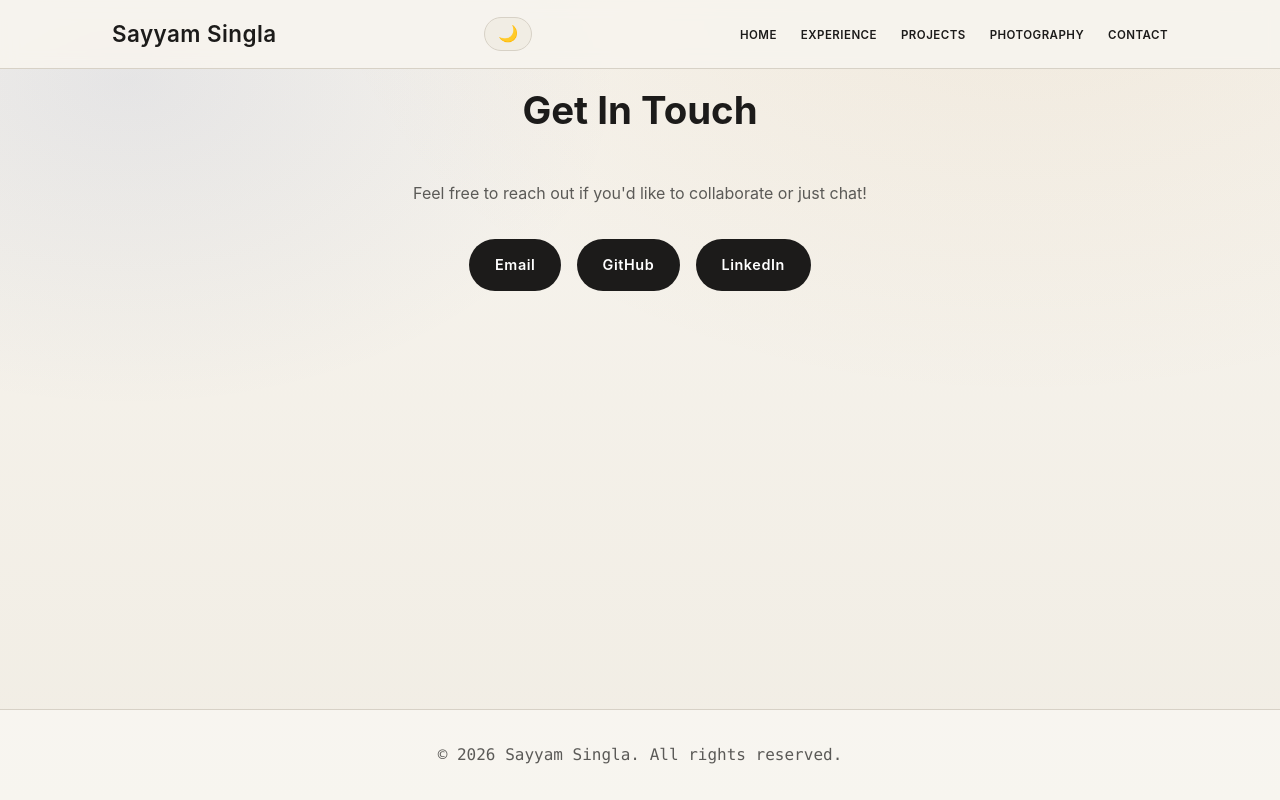
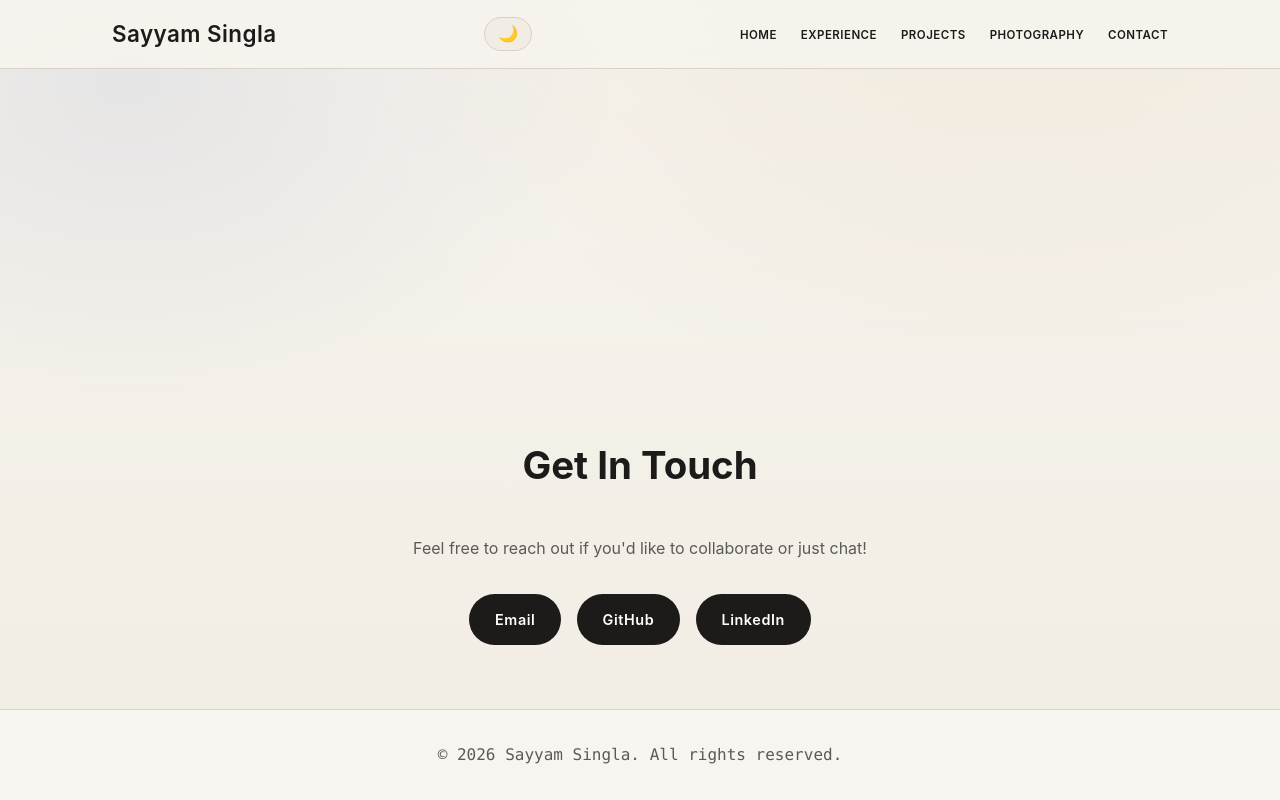
Before and after one commit to sayyamsingla/Personal-Website, a website: page contact.html in a window 1280 px wide. Drawn offline with nearby package versions, Linux system fonts and the light colour scheme; a script that the page names is missing.

Commit message:
Move contact section to the bottom of the page

```diff
--- a/styles.css
+++ b/styles.css
@@ -33,6 +33,12 @@ body {
         radial-gradient(900px 600px at 10% 10%, rgba(30, 58, 138, 0.08), transparent 55%),
         linear-gradient(180deg, var(--paper), var(--paper-2));
     min-height: 100vh;
+    display: flex;
+    flex-direction: column;
+}
+
+main {
+    flex: 1;
     display: flex;
     flex-direction: column;
 }
@@ -743,7 +749,8 @@ body.dark-mode .project-link:hover {
     flex: 1;
     display: flex;
     flex-direction: column;
-    justify-content: center;
+    justify-content: flex-end;
+    padding-bottom: 4rem;
 }
 
 .contact p {
```
